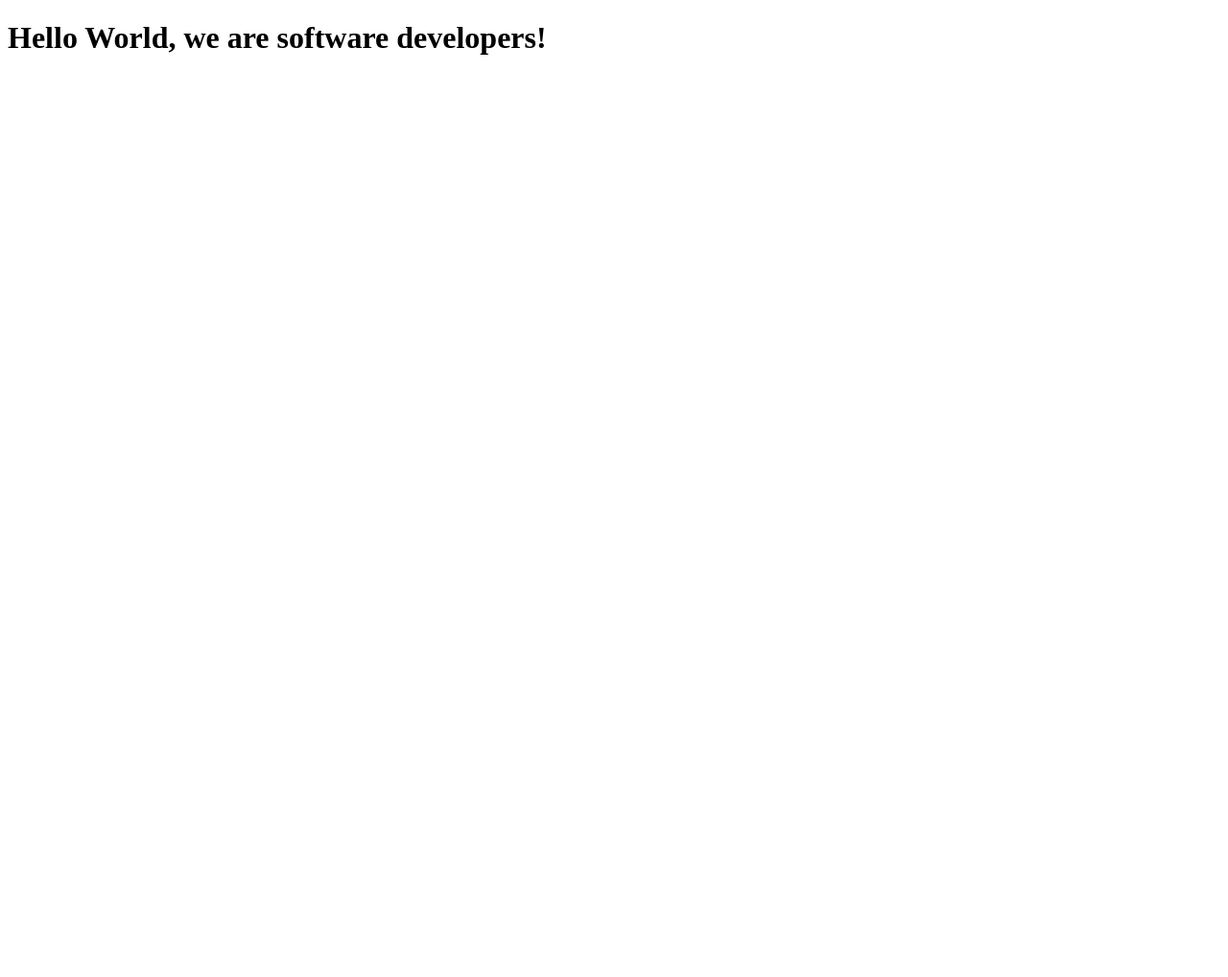
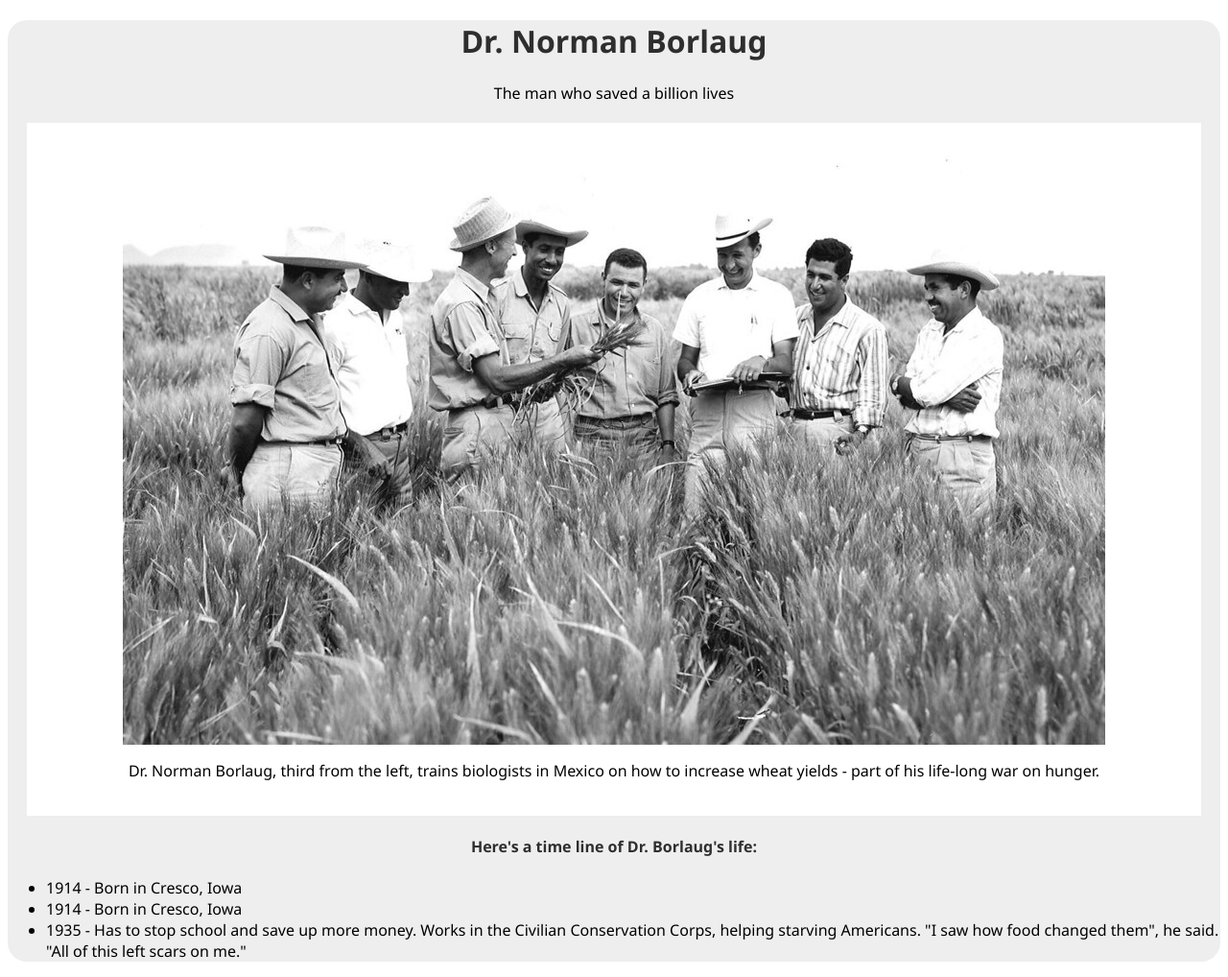
Before and after one commit to swahib599/Microverse-project-with-Emmanuel, a plain HTML site: page index.html in a window 1280 px wide. Shown: the whole page at 96% size. Before the commit the page ends 800 px from the top, so only its background shows below. Drawn offline with Linux system fonts and the light colour scheme.

Commit message:
tribute-page.freecodecamp.rocks

```diff
--- a/index.html
+++ b/index.html
@@ -1,12 +1,67 @@
 <!DOCTYPE html>
 <html lang="en">
+
 <head>
   <meta charset="UTF-8" />
   <title>Hello, world!</title>
   <meta name="viewport" content="width=device-width,initial-scale=1" />
   <meta name="description" content="" />
+
+  <!-- Internal CSS -->
+  <Style>
+    * {
+      font-family: 'Segoe UI', Tahoma, Geneva, Verdana, sans-serif;
+    }
+
+    main {
+      background-color: #eeeeee;
+      margin: 20px 10x 20px 10px;
+      border-radius: 20px;
+    }
+
+    h1,
+    h4 {
+      color: #2e2e2e;
+      text-align: center;
+    }
+
+    p {
+      text-align: center;
+    }
+
+    .firsDiv {
+      background-color: white;
+      margin: 20px;
+      padding: 20px;
+    }
+
+    img {
+      display: block;
+      margin: 5px auto;
+    }
+  </Style>
 </head>
+
 <body>
-  <h1>Hello World, we are software developers!</h1>
+  <main>
+    <h1>Dr. Norman Borlaug</h1>
+    <p>The man who saved a billion lives</p>
+    <div class="firsDiv">
+      <img src="img/tribute-page-main-image.jpg" alt="">
+      <p>Dr. Norman Borlaug, third from the left, trains biologists in Mexico on how to increase wheat yields - part of
+        his life-long war on hunger.</p>
+    </div>
+    <div>
+      <h4>Here's a time line of Dr. Borlaug's life:</h4>
+      <ul>
+        <li><span>1914</span> - Born in Cresco, Iowa</li>
+        <li><span>1914</span> - Born in Cresco, Iowa</li>
+        <li><span>1935</span> - Has to stop school and save up more money. Works in the Civilian Conservation
+          Corps, helping starving Americans. "I saw how food changed them", he said. "All of this left scars on me."
+        </li>
+      </ul>
+    </div>
+  </main>
 </body>
+
 </html>
```
Also changed, not shown: img/tribute-page-main-image.jpg (added).
